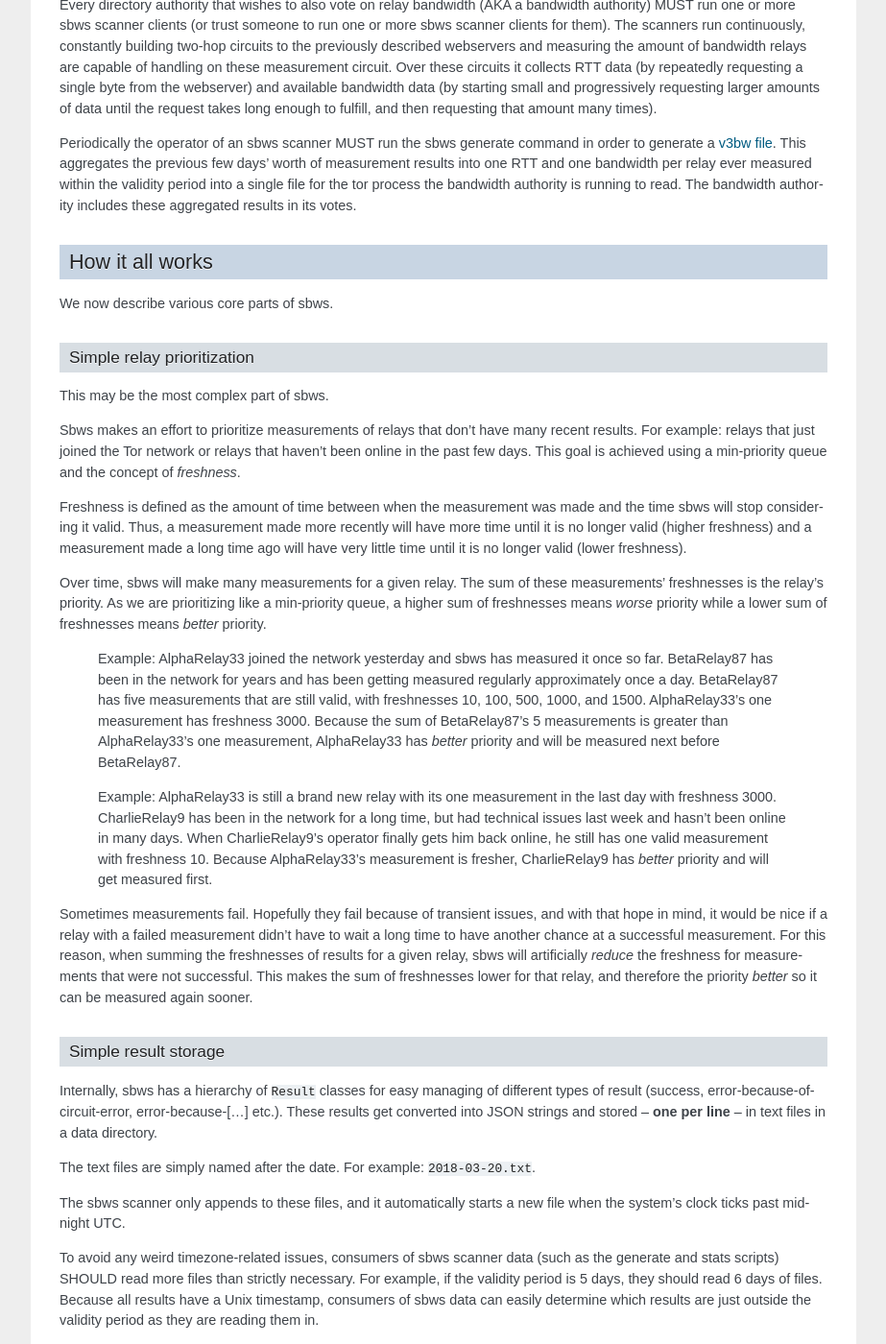
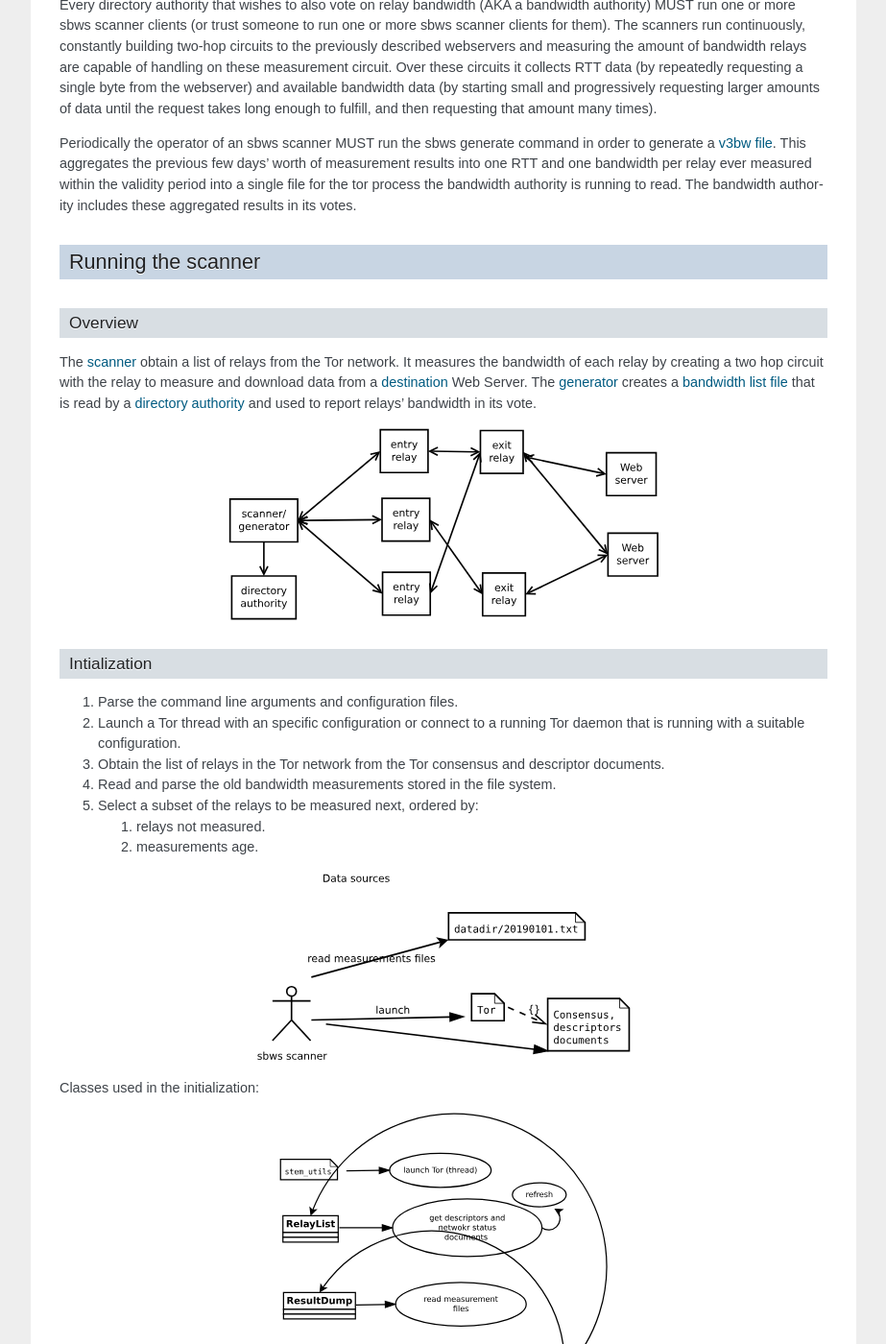
Before and after one commit to torproject/sbws, a Sphinx documentation site: the page built from docs/source/specification.rst, in a window 1280 px wide and 1400 px high, scrolled down 943 px. Shown: the whole window at 96% size, without its empty margins (198-1121 px from the left). Built offline with Sphinx 7.4.7, drawn with Linux system fonts in a browser that asks for light colours; formulas are drawn with MathJax 3; some of the changed text lies outside the part shown.

Commit message:
docs: explain how sbws is initialized

```diff
--- a/docs/source/specification.rst
+++ b/docs/source/specification.rst
@@ -70,10 +70,51 @@ ever measured within the validity period into a single file for the tor process
 the bandwidth authority is running to read.  The bandwidth authority includes
 these aggregated results in its votes.
 
-How it all works
-----------------
+Running the scanner
+---------------------
+Overview
+~~~~~~~~~
 
-We now describe various core parts of sbws.
+The :term:`scanner` obtain a list of relays from the Tor network.
+It measures the bandwidth of each relay by creating a two hop circuit with the
+relay to measure and download data from a :term:`destination` Web Server.
+The :term:`generator` creates a :term:`bandwidth list file` that is read
+by a :term:`directory authority` and used to report relays' bandwidth in its
+vote.
+
+.. image:: ./images/scanner.svg
+   :height: 200px
+   :align: center
+
+Intialization
+~~~~~~~~~~~~~~
+
+.. At some point it should be able to get environment variables
+
+#. Parse the command line arguments and configuration files.
+#. Launch a Tor thread with an specific configuration or connect to a running
+   Tor daemon that is running with a suitable configuration.
+#. Obtain the list of relays in the Tor network from the Tor consensus and
+   descriptor documents.
+#. Read and parse the old bandwidth measurements stored in the file system.
+#. Select a subset of the relays to be measured next, ordered by:
+
+   #. relays not measured.
+   #. measurements age.
+
+.. image:: ./images/use_cases_data_sources.svg
+   :alt: data sources
+   :height: 200px
+   :align: center
+
+Classes used in the initialization:
+
+.. image:: ./images/use_cases_classes.svg
+   :alt: classes initializing data
+   :height: 300px
+   :align: center
+
+Source code: :func:`sbws.core.scanner.run_speedtest`
 
 Simple relay prioritization
 ~~~~~~~~~~~~~~~~~~~~~~~~~~~
```
Also changed, not shown: docs/source/images/scanner.svg (added), docs/source/images/use_cases_classes.svg (added), docs/source/images/use_cases_data_sources.svg (added), 2 other files.
